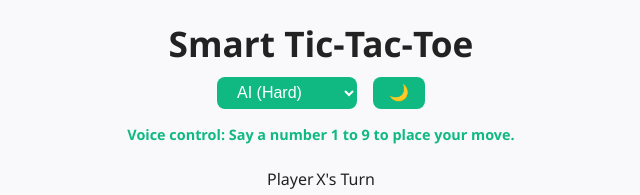
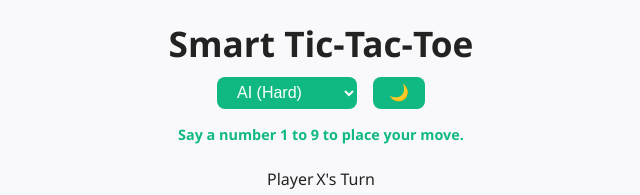
Before and after one commit to tankvivek-code/tic-tac-toe, a plain HTML site: page index.html in a window 1280 px wide. Shown: the top 195 px of the page, without its empty margins (319-959 px from the left). Drawn offline with Linux system fonts and the light colour scheme.

Commit message:
Simplify voice instructions display in Smart Tic‑Tac‑Toe

```diff
--- a/index.html
+++ b/index.html
@@ -229,9 +229,7 @@
       <button id="toggle-theme">🌙</button>
     </div>
 
-    <div id="voiceInstructions">
-      Voice control: Say a number 1 to 9 to place your move.
-    </div>
+    <div id="voiceInstructions">Say a number 1 to 9 to place your move.</div>
 
     <div id="winnerBanner" class="winner-banner"></div>
     <div id="status" class="status"></div>
```
